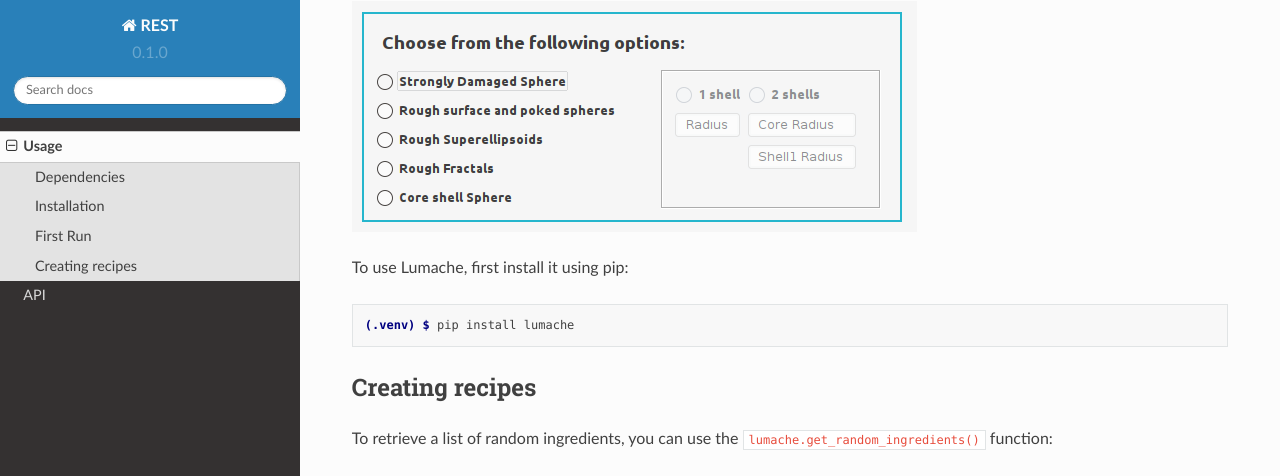
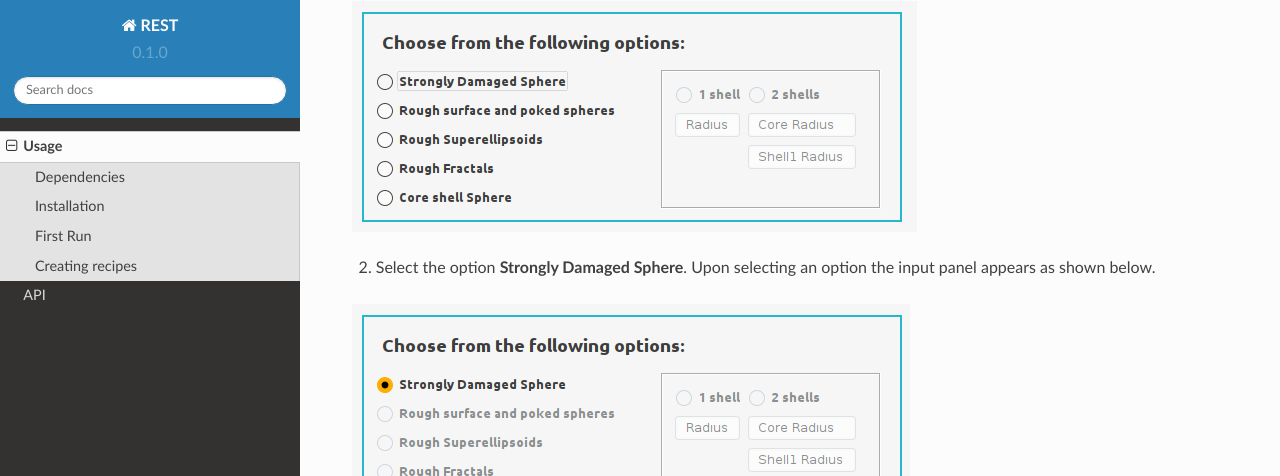
Before and after one commit to prithishh3/rtd-tutorial, a Sphinx documentation site: the page built from docs/source/usage.rst, in a window 1280 px wide and 1400 px high, scrolled down 1421 px. Shown: the top 476 px of the window. Built offline with Sphinx 7.4.7 and the Read the Docs theme 2.0.0, drawn with Linux system fonts in a browser that asks for light colours; some of the changed text lies outside the part shown; grey boxes are pictures that could not be loaded.

Commit message:
Update usage.rst

```diff
--- a/docs/source/usage.rst
+++ b/docs/source/usage.rst
@@ -34,11 +34,17 @@
 First Run
 ---------
 
-1. Choose the structure option from the upper left box
+1. Choose the structure option from the upper left-hand box
 
 .. image:: er2.png
 
+2. Select the option **Strongly Damaged Sphere**. Upon selecting an option the input panel appears as shown below.
 
+.. image:: er3.png
+
+3. Select the **Default Seeds** option from the input panel. Enter the *Radius* of initial structure in number of dipoles (e.g. $R_d$ = 32) and enter a      filename for the final structre in the **File name** section of the input panel. Finally click the **Calculate** button to start the calculation.        During calculation an **xterm** window will open and indicate the progress of calculation as shown below.
+
+.. image:: er4.png
 
 
 To use Lumache, first install it using pip:
```
